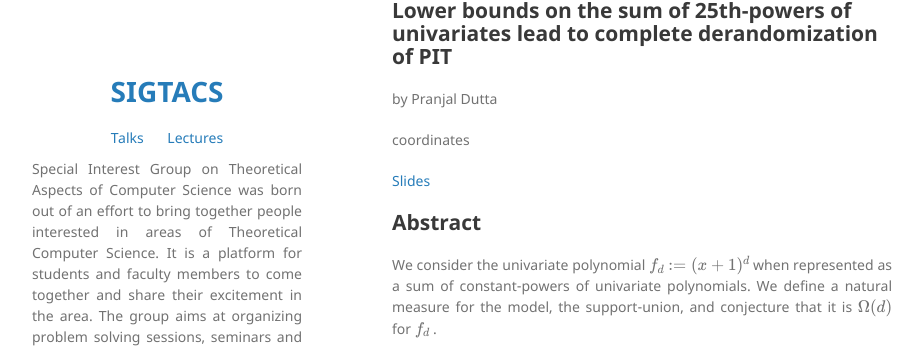
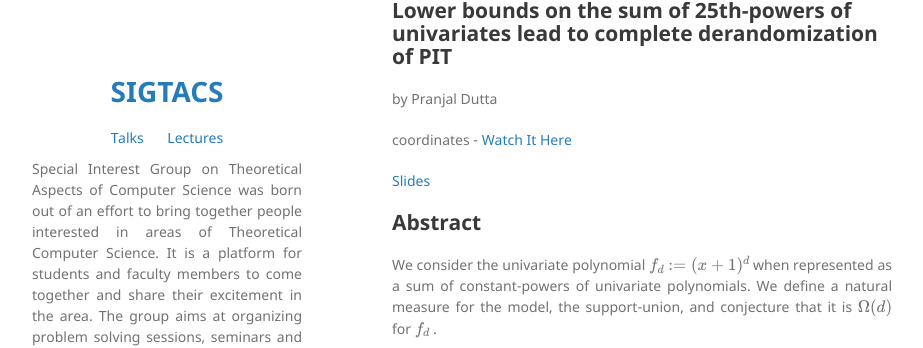
Before and after one commit to SIGTACS/website-source, a Jekyll site: the page built from index.html, in a window 1280 px wide and 900 px high. Shown: the part 110-458 px from the top of the window, without its empty margins (178-1101 px from the left). Built offline with Jekyll 4.4.1, drawn with Linux system fonts in a browser that asks for light colours.

Commit message:
Watch link on homepage

```diff
--- a/index.html
+++ b/index.html
@@ -7,9 +7,9 @@ layout: homepage
 {% for post in site.categories.talk %}
     <h2 id = "{{ post.id }}">{{ post.title }}</h2>
     <p class="view">by {{ post.author | default: site.author }}</p>
-    <p class="view">coordinates
+    <p class="view">coordinates {{ post.coordinates }} -
         {% if post.link %}
-          <a href="{{ post.link }}"> {{ post.coordinates }} </a>
+          <a href="{{ post.link }}"> Watch It Here</a>
         {% else %}
           {{ post.coordinates }}
         {% endif %}
```
